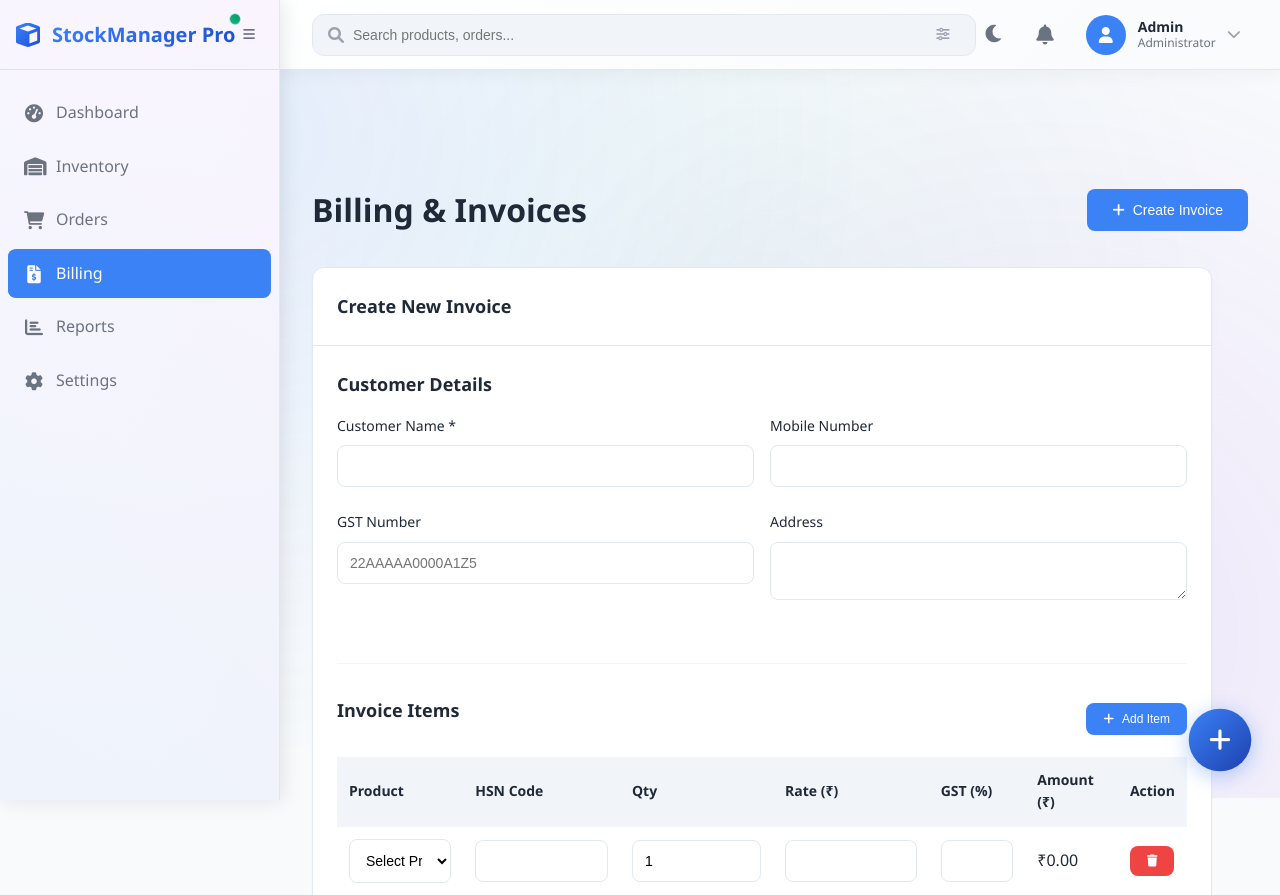
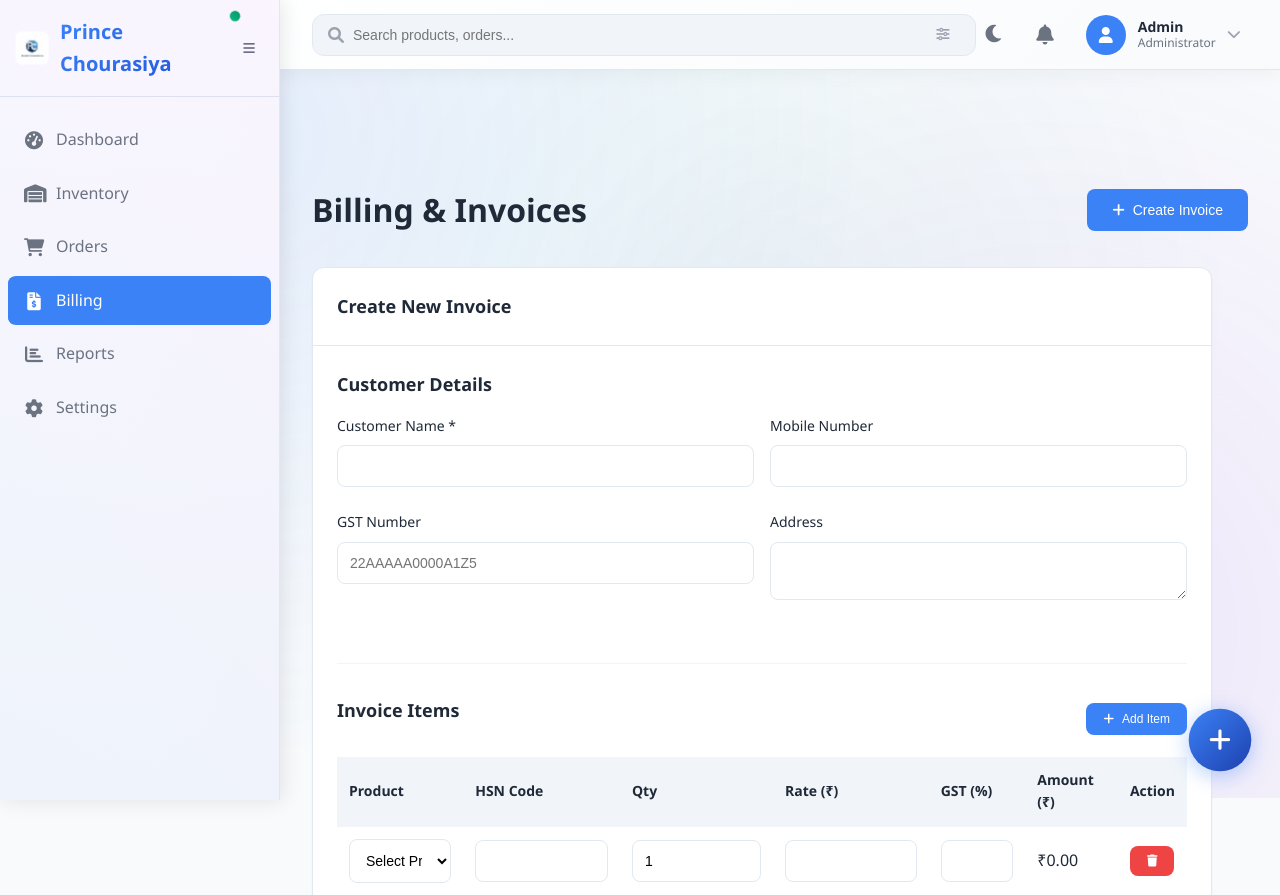
Before and after one commit to princetech89/Stockmanager, a Flask app: page /billing in a window 1280 px wide. Shown: the top 895 px of the page. Run offline with Flask 3, Linux system fonts and the light colour scheme; data that the repository does not hold is empty; some libraries are stand-ins or nearby versions.

Commit message:
Add personalized branding with company logo and name
Add custom logo, favicon, and update the title to include "Prince Chourasiya". Also, includes updates to `.replit` to include `imagemagick` package and reorder integrations.

Replit-Commit-Author: Agent
Replit-Commit-Session-Id: 3c84da16-9522-499a-a124-ca96d75df32d
Replit-Commit-Checkpoint-Type: full_checkpoint
Replit-Commit-Screenshot-Url: https://storage.googleapis.com/screenshot-production-us-central1/8bf2b591-8a4b-4a07-9400-866cbd546c35/3c84da16-9522-499a-a124-ca96d75df32d/z1Ufq4K

```diff
--- a/templates/base.html
+++ b/templates/base.html
@@ -7,7 +7,13 @@
     <meta name="apple-mobile-web-app-capable" content="yes">
     <meta name="apple-mobile-web-app-status-bar-style" content="black-translucent">
     <meta name="theme-color" content="#3b82f6">
-    <title>{% block title %}Stock Inventory Management{% endblock %}</title>
+    <title>{% block title %}Stock Inventory Management - Prince Chourasiya{% endblock %}</title>
+
+    <!-- Favicon and App Icons -->
+    <link rel="icon" type="image/png" sizes="32x32" href="{{ url_for('static', filename='favicon-32x32.png') }}">
+    <link rel="icon" type="image/png" sizes="16x16" href="{{ url_for('static', filename='favicon-16x16.png') }}">
+    <link rel="apple-touch-icon" sizes="180x180" href="{{ url_for('static', filename='apple-touch-icon.png') }}">
+    <link rel="manifest" href="{{ url_for('static', filename='site.webmanifest') }}">
 
     <!-- CSS -->
     <link rel="stylesheet" href="{{ url_for('static', filename='css/style.css') }}?v=20250830modern">
@@ -31,8 +37,8 @@
     <nav class="sidebar" id="sidebar">
         <div class="sidebar-header">
             <div class="logo">
-                <i class="fas fa-cube logo-icon"></i>
-                <span class="logo-text">StockManager Pro</span>
+                <img src="{{ url_for('static', filename='logo.png') }}" alt="PC Logo" class="logo-icon" style="width: 32px; height: 32px; border-radius: 6px;">
+                <span class="logo-text">Prince Chourasiya</span>
                 <div class="logo-pulse"></div>
             </div>
             <button class="sidebar-toggle" id="sidebarToggle">
```
Also changed, not shown: attached_assets/generated_images/PC_monogram_logo_13bc9437.png (added), static/android-chrome-192x192.png (added), static/android-chrome-512x512.png (added), static/apple-touch-icon.png (added), static/favicon-16x16.png (added), static/favicon-32x32.png (added), static/logo.png (added), static/site.webmanifest (added), 1 other file.
